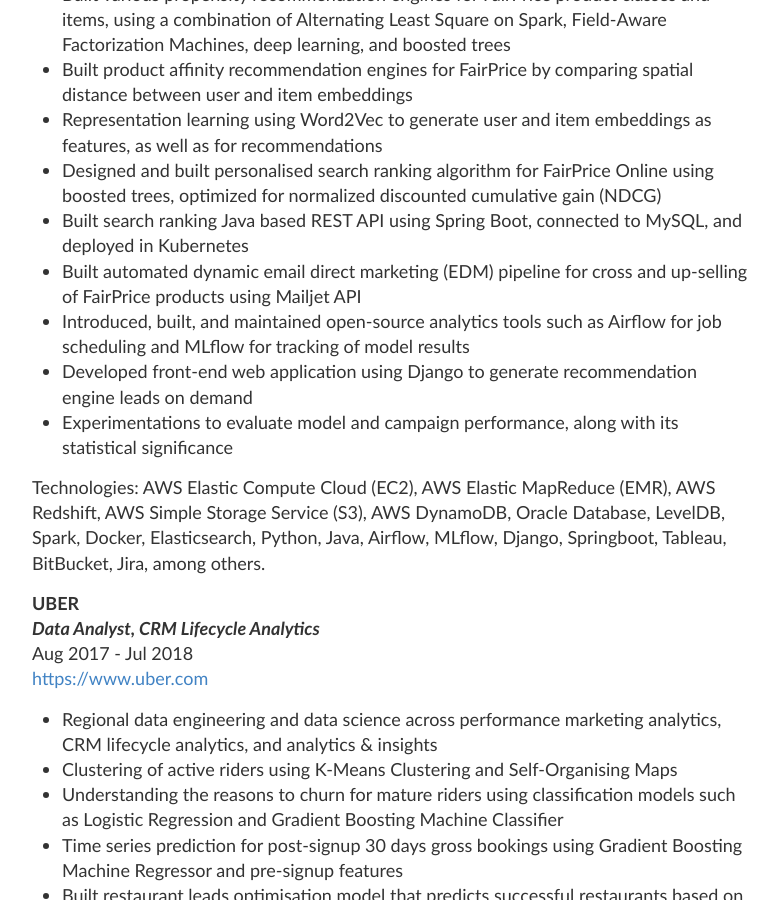
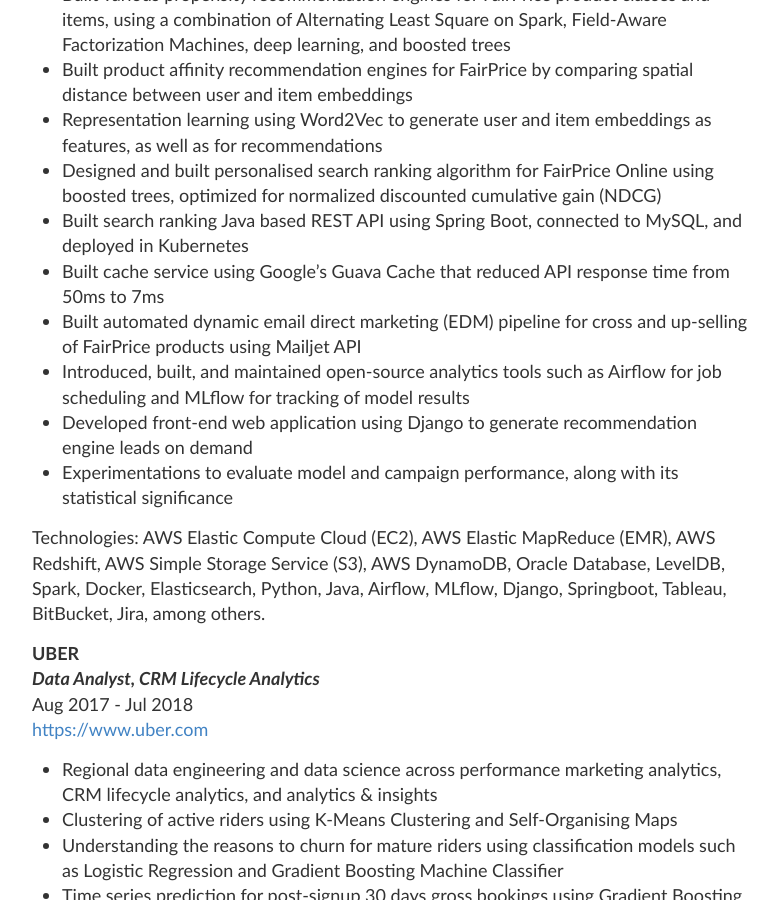
Before and after one commit to wngaw/wngaw.github.io, a Jekyll site: the page built from resume.md, in a window 1280 px wide and 900 px high, scrolled down 443 px. Shown: the whole window, without its empty margins (248-1026 px from the left). Built offline with Jekyll 4.4.1, drawn with Linux system fonts in a browser that asks for light colours.

Commit message:
update resume

```diff
--- a/resume.md
+++ b/resume.md
@@ -16,6 +16,7 @@
 - Representation learning using Word2Vec to generate user and item embeddings as features, as well as for recommendations
 - Designed and built personalised search ranking algorithm for FairPrice Online using boosted trees, optimized for normalized discounted cumulative gain (NDCG)
 - Built search ranking Java based REST API using Spring Boot, connected to MySQL, and deployed in Kubernetes
+- Built cache service using Google's Guava Cache that reduced API response time from 50ms to 7ms
 - Built automated dynamic email direct marketing (EDM) pipeline for cross and up-selling of FairPrice products using Mailjet API
 - Introduced, built, and maintained open-source analytics tools such as Airflow for job scheduling and MLflow for tracking of model results
 - Developed front-end web application using Django to generate recommendation engine leads on demand
```
